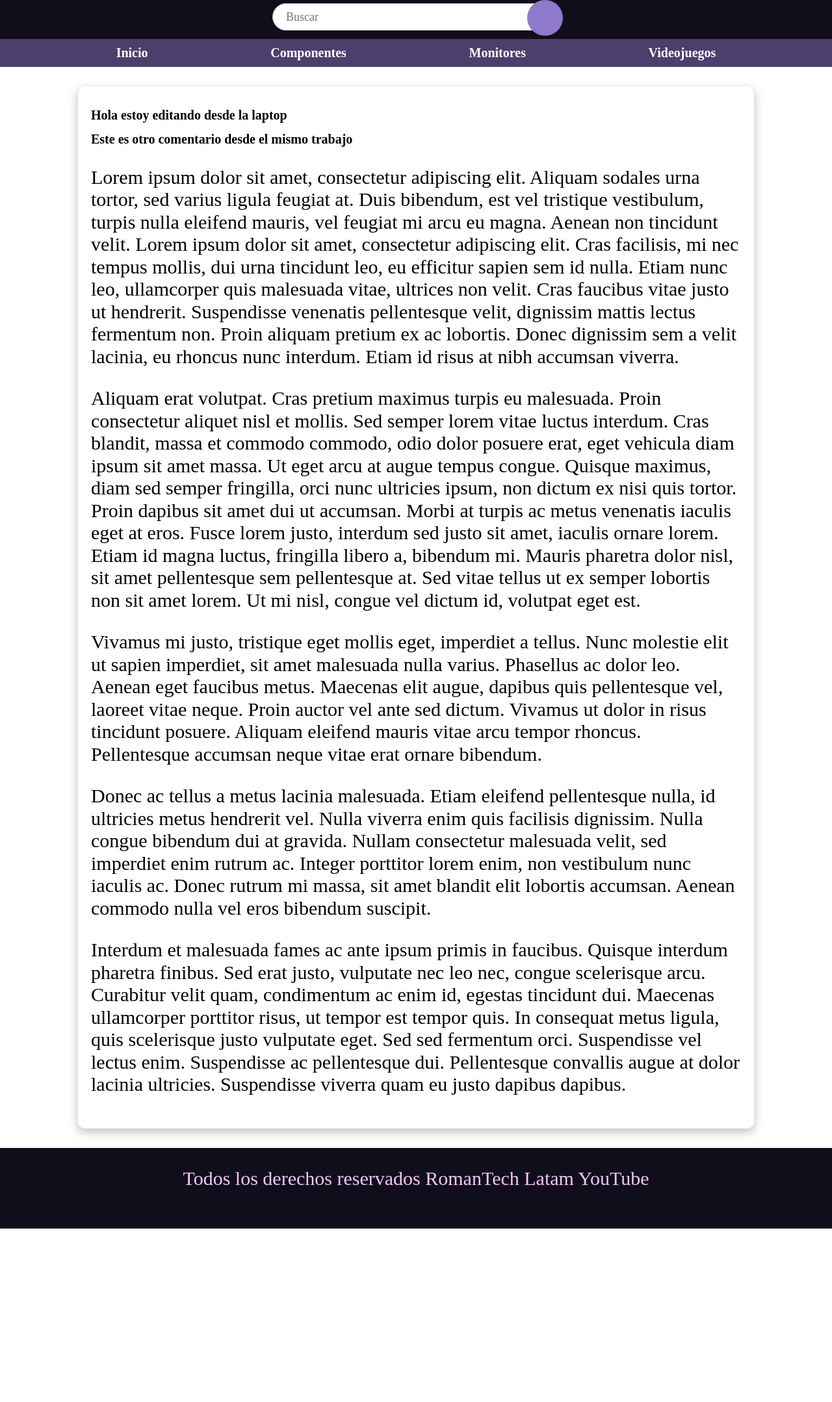
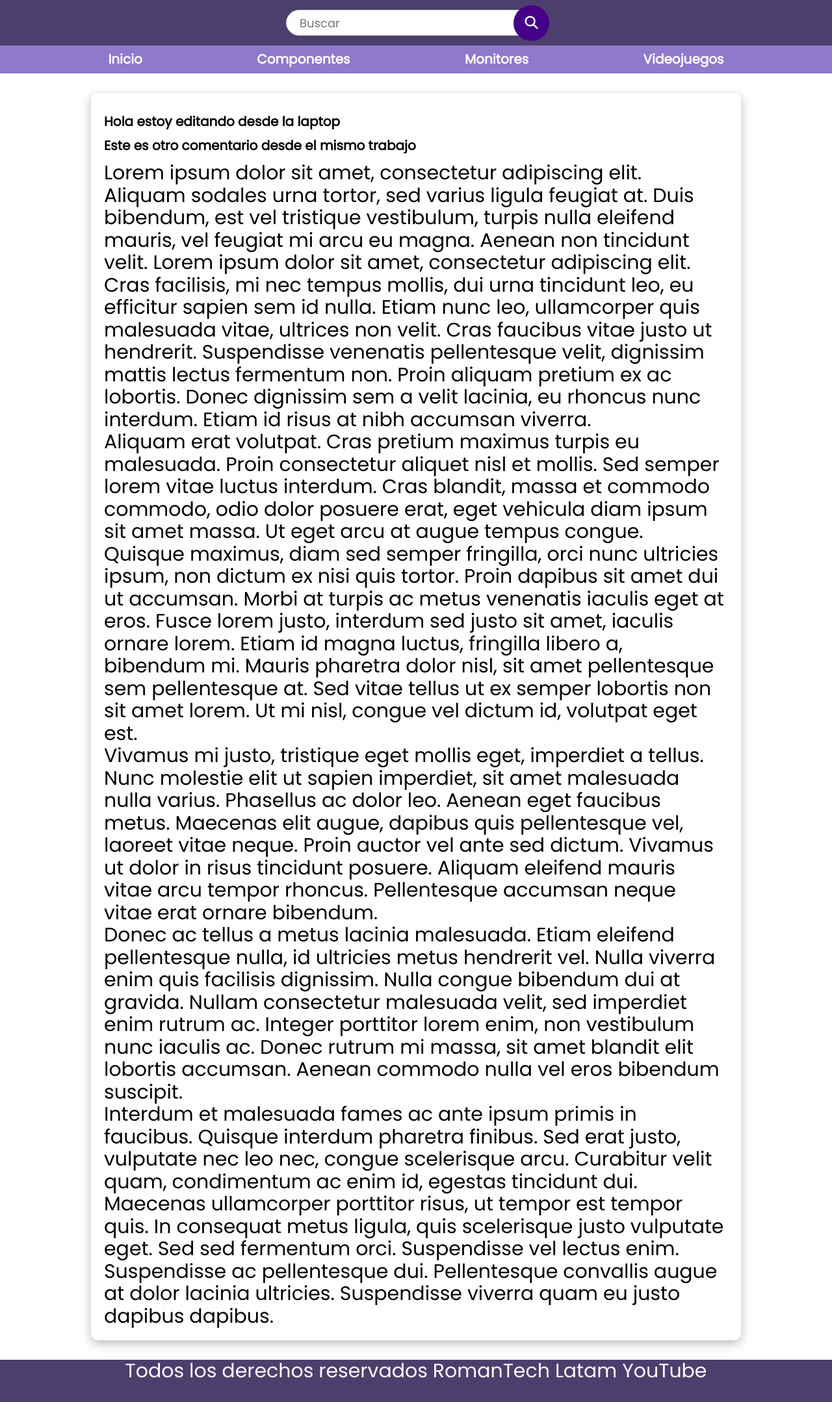
Before and after one commit to axlRoman/miweb, a PHP site: page / in a window 1280 px wide. Shown: the whole page at 65% size. Before the commit the page ends 1891 px from the top, so only its background shows below. Run offline with PHP 8.4, Linux system fonts and the light colour scheme; some libraries are stand-ins or nearby versions.

Commit message:
se configuro correctamente la barra de busqueda para que sea responsiba y se agrego el logo de la pagina

```diff
--- a/css/styles.css
+++ b/css/styles.css
@@ -1,12 +1,18 @@
 :root{
-    --oscuro: #100e1b;
+    --principal: #695be6;
+    --botones: #440088;
     --purpura: #4c3f6d;
     --morado: #8f79cb;
-    --rosa: #c2a0ea;
     --rosita: #f5c5f9;
-    --blanco: #FFF;
     --gris: #ebebeb;
 }
+
+* {
+    margin: 0px;
+    padding: 0px;
+    box-sizing: border-box;
+    font-family: "Poppins", sans-serif;
+  }
 
 /* Globales */
 html{
@@ -25,11 +31,12 @@ html{
 .navbar{
     display: flex;
     position: center;
+    justify-content: center;
     float: none;
     flex-flow: row nowrap;
-    height: 6rem;
-    background-color: var(--oscuro);
-    color: var(--rosita);
+    height: 7rem;
+    background-color: var(--purpura);
+    color: white;
 }
 /*Logo*/
 .logo{
@@ -44,6 +51,7 @@ html{
 }
 
 .buscar input{
+    margin-top: 1rem;
     width: 40rem;
     height: 4rem;
     padding: 0 2rem;
@@ -55,10 +63,11 @@ html{
 }
 
 .boton{
+    margin-top: 0.8rem;
     position: absolute;
     top: 0;
     right: 0;
-    background: var(--morado);
+    background: var(--botones);
     width: 5.5rem;
     height: 5.5rem;
     line-height: 5.5rem;
@@ -73,8 +82,8 @@ html{
     .buscar input{
         width: 0px;
         height: 40px;
-        padding: 0 20px;
-        font-size: 18px;
+        padding: 0 2rem;
+        font-size: 1.8rem;
         color: #000;
         outline: none;
         border: 1px solid silver;
@@ -82,11 +91,11 @@ html{
         transition: all 0.6s ease;
     }
     .buscar:hover input{
-        width: 24rem;
+        width: 240px;
     }
 
     .buscar input:focus{
-        width: 24rem;
+        width: 240px;
     }
 }
 
@@ -111,7 +120,7 @@ p{
 }
 
 .nav-bg{
-    background-color: var(--purpura);
+    background-color: var(--morado);
 }
 
 .navegacion-principal{
@@ -122,7 +131,7 @@ p{
 .navegacion-principal a{
     display: block;
     text-align: center;
-    color: var(--blanco);
+    color: white;
     text-decoration: none;
     font-size: 2rem;
     font-weight: 700;
@@ -147,7 +156,7 @@ p{
     display: flex;
     flex-direction: column;
 
-    background-color: var(--oscuro);
-    color: var(--rosita);
+    background-color: var(--purpura);
+    color: white;
     padding-bottom: 3rem;
 }
--- a/index.html
+++ b/index.html
@@ -4,7 +4,20 @@
         <meta charset="UTF-8">
         <meta http-equiv="X-UA-Compatible" content="IE-edge">
         <meta name="viewport" content="width=device=width, initial-scale1.0">
+        <link rel="preconnect" href="https://fonts.googleapis.com" />
+        <link rel="preconnect" href="https://fonts.gstatic.com" crossorigin />
+        <link
+        href="https://fonts.googleapis.com/css2?family=Poppins&display=swap"
+        rel="stylesheet"/>
+        <link rel="icon" href="imgs/Logo RomanTech.png">
         <title>RomanTech</title>
+        <link
+            rel="stylesheet"
+            href="https://cdnjs.cloudflare.com/ajax/libs/font-awesome/6.1.1/css/all.min.css"
+            integrity="sha512-KfkfwYDsLkIlwQp6LFnl8zNdLGxu9YAA1QvwINks4PhcElQSvqcyVLLD9aMhXd13uQjoXtEKNosOWaZqXgel0g=="
+            crossorigin="anonymous"
+            referrerpolicy="no-referrer"
+        />
         <link rel="stylesheet" href="css/normalize.css">
         <link rel="preload" href="css/styles.css" as="style">
         <link rel="stylesheet" href="css/styles.css">
@@ -13,21 +26,21 @@
     <body>
         <header>
             <div class="navbar">
-                <nav class="navegacion-principal">
-                    <!--<div class="logo">
+                <!--<nav class="navegacion-principal">
+                    <div class="logo">
                         <a href="#">RomanTech.com.mx (logo)</a>
                     </div>-->
                     <div class="buscar">
                         <input type="text" placeholder="Buscar" required>
                         <div class="boton">
-                            <i class="fa-solid fa-magnifying-glass icon"></i>
+                            <i class="fas fa-search icon"></i>
                         </div>
                     </div>
                     <!--<div class="carrito">
                         <a href="#">Carrito de compras</a>
-                    </div> -->
+                    </div>
 
-            </nav>
+            </nav>     -->
                     <!--<h1 class="titulo">RomanTech.com.mx</h1>
                     <h2>barra de busqueda</h2>
                     <h2>Carrito de compras</h2>-->
```
Also changed, not shown: imgs/Logo RomanTech.png (added).
